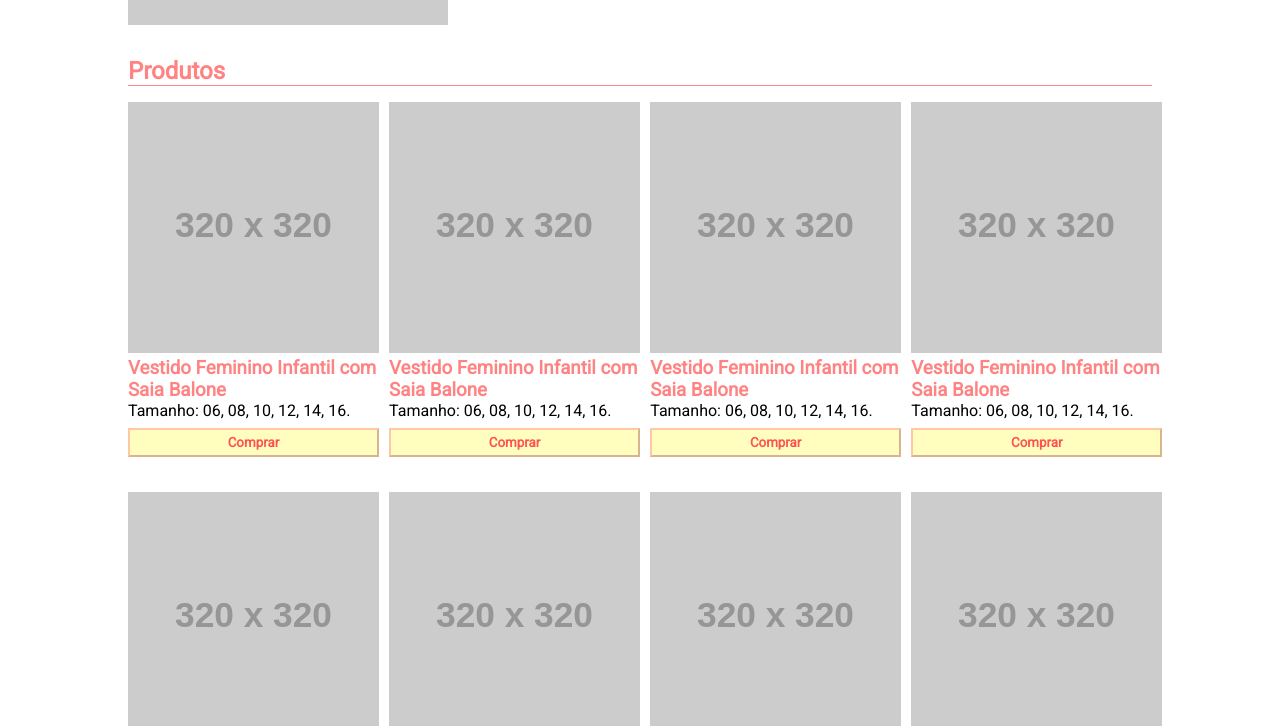
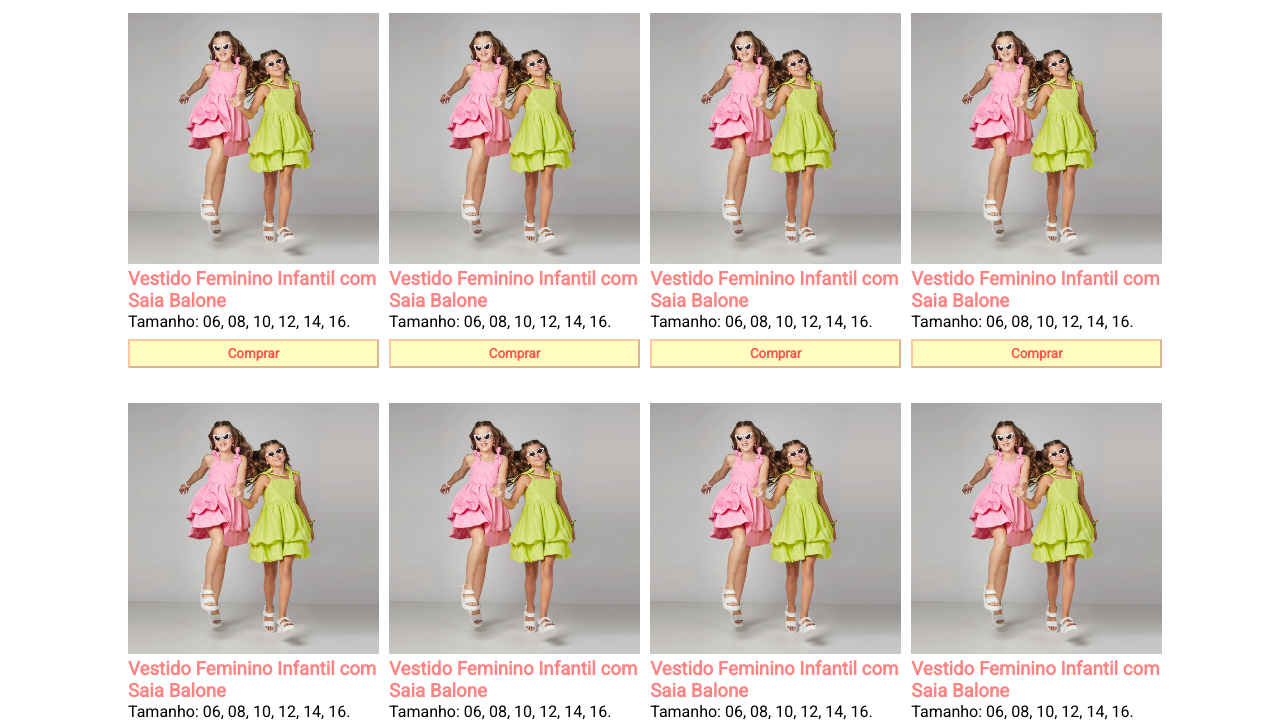
Before and after one commit to GersonKeven/exercicio-mod-11, a plain HTML site: page index.html in a window 1280 px wide. Shown: the part 483-1209 px from the top of the page. Drawn offline with Linux system fonts and the light colour scheme; placeholder pictures from the web are drawn by us.

Commit message:
adicionando fotos

```diff
--- a/index.html
+++ b/index.html
@@ -30,7 +30,7 @@
             <section id="about" class="about">
                 <h2>Um pouco da nossa história</h2>
                 <article>
-                    <img src="https://via.placeholder.com/320/320" alt="">
+                    <img src="./img/logo.jpg" alt="logo da marca Luluzinha">
                     <h3>
                         Lorem ipsum dolor sit amet consectetur adipisicing elit. Inventore alias soluta quas, doloremque vitae ut ad ullam ipsa vel! Dolorem quasi libero est itaque! Lorem ipsum dolor sit amet consectetur adipisicing elit. Voluptatum delectus sapiente magnam dolorem nostrum laudantium aperiam laboriosam nam nulla, itaque odit ea provident explicabo veniam autem placeat fugit. Incidunt, aliquid.
                     </h3>
@@ -40,49 +40,49 @@
                 <h2>Produtos</h2>
                 <div id="product" class="product">
                     <article class="list">
-                        <img src="https://via.placeholder.com/320x320" />
+                        <img src="./img/vestido-1.jpg" alt="Duas meninas de vestido nas cores rosa e verde" />
                         <h3>Vestido Feminino Infantil com Saia Balone</h3>
                         <p>Tamanho: 06, 08, 10, 12, 14, 16.</p>
                         <button type="submit">Comprar</button>
                     </article>
                     <article class="list">
-                        <img src="https://via.placeholder.com/320x320" />
+                        <img src="./img/vestido-1.jpg" alt="Duas meninas de vestido nas cores rosa e verde" />
                         <h3>Vestido Feminino Infantil com Saia Balone</h3>
                         <p>Tamanho: 06, 08, 10, 12, 14, 16.</p>
                         <button type="submit">Comprar</button>
                     </article>
                     <article class="list">
-                        <img src="https://via.placeholder.com/320x320" />
+                        <img src="./img/vestido-1.jpg" alt="Duas meninas de vestido nas cores rosa e verde" />
                         <h3>Vestido Feminino Infantil com Saia Balone</h3>
                         <p>Tamanho: 06, 08, 10, 12, 14, 16.</p>
                         <button type="submit">Comprar</button>
                     </article>
                     <article class="list">
-                        <img src="https://via.placeholder.com/320x320" />
+                        <img src="./img/vestido-1.jpg" alt="Duas meninas de vestido nas cores rosa e verde" />
                         <h3>Vestido Feminino Infantil com Saia Balone</h3>
                         <p>Tamanho: 06, 08, 10, 12, 14, 16.</p>
                         <button type="submit">Comprar</button>
                     </article>
                     <article class="list">
-                        <img src="https://via.placeholder.com/320x320" />
+                        <img src="./img/vestido-1.jpg" alt="Duas meninas de vestido nas cores rosa e verde" />
                         <h3>Vestido Feminino Infantil com Saia Balone</h3>
                         <p>Tamanho: 06, 08, 10, 12, 14, 16.</p>
                         <button type="submit">Comprar</button>
                     </article>
                     <article class="list">
-                        <img src="https://via.placeholder.com/320x320" />
+                        <img src="./img/vestido-1.jpg" alt="Duas meninas de vestido nas cores rosa e verde" />
                         <h3>Vestido Feminino Infantil com Saia Balone</h3>
                         <p>Tamanho: 06, 08, 10, 12, 14, 16.</p>
                         <button type="submit">Comprar</button>
                     </article>
                     <article class="list">
-                        <img src="https://via.placeholder.com/320x320" />
+                        <img src="./img/vestido-1.jpg" alt="Duas meninas de vestido nas cores rosa e verde" />
                         <h3>Vestido Feminino Infantil com Saia Balone</h3>
                         <p>Tamanho: 06, 08, 10, 12, 14, 16.</p>
                         <button type="submit">Comprar</button>
                     </article>
                     <article class="list">
-                        <img src="https://via.placeholder.com/320x320" />
+                        <img src="./img/vestido-1.jpg" alt="Duas meninas de vestido nas cores rosa e verde" />
                         <h3>Vestido Feminino Infantil com Saia Balone</h3>
                         <p>Tamanho: 06, 08, 10, 12, 14, 16.</p>
                         <button type="submit">Comprar</button>
```
Also changed, not shown: img/logo.jpg (added), img/vestido-1.jpg (added).
